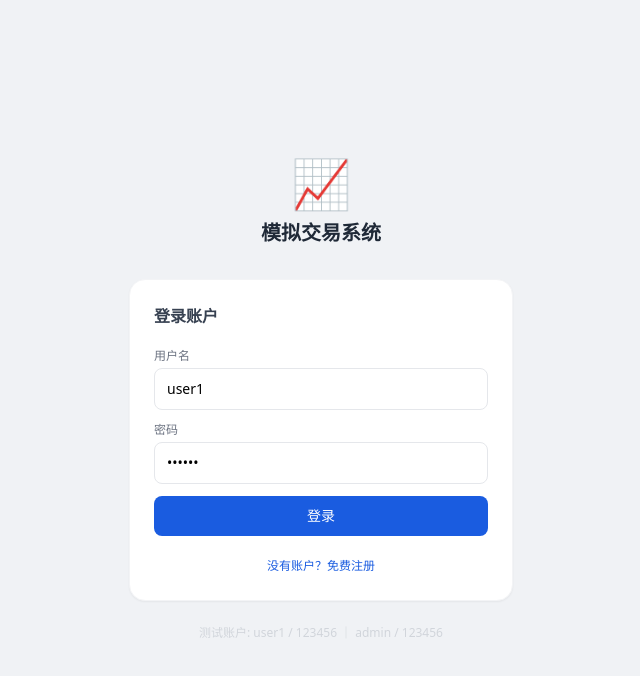
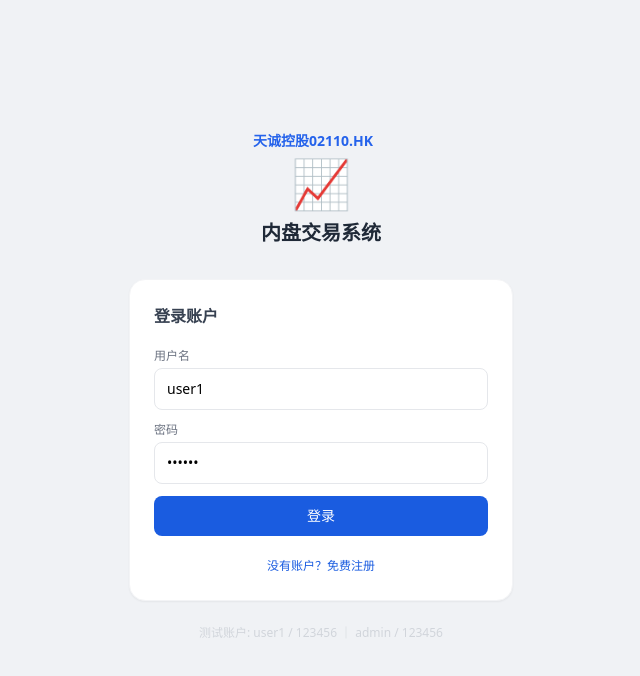
Before and after one commit to William-331/hk-stock-trading, a React (Vite) app in the folder client/: page /#/login in a window 1280 px wide. Shown: the top 676 px of the page, without its empty margins (319-959 px from the left). Built offline with nearby package versions, Linux system fonts and the light colour scheme.

Commit message:
feat: 更新标题、Logo文字，添加天诚控股02110.HK品牌标识

```diff
--- a/client/index.html
+++ b/client/index.html
@@ -3,7 +3,7 @@
   <head>
     <meta charset="UTF-8" />
     <meta name="viewport" content="width=device-width, initial-scale=1.0, user-scalable=no" />
-    <title>02110 · 模拟交易</title>
+    <title>02110.HK 内盘交易系统</title>
   </head>
   <body class="bg-gray-50 min-h-screen">
     <div id="root"></div>
--- a/client/src/pages/Login.tsx
+++ b/client/src/pages/Login.tsx
@@ -39,9 +39,10 @@ export default function Login({ onLogin }: Props) {
   return (
     <div className="min-h-screen bg-[#f0f2f5] flex flex-col items-center justify-center px-4">
       {/* Logo 区 */}
-      <div className="mb-8 text-center">
+      <div className="mb-8 text-center relative">
+        <span className="absolute -top-7 -left-2 text-sm text-blue-600 font-bold whitespace-nowrap">天诚控股02110.HK</span>
         <div className="text-5xl mb-3">📈</div>
-        <h1 className="text-xl font-bold text-gray-800">模拟交易系统</h1>
+        <h1 className="text-xl font-bold text-gray-800">内盘交易系统</h1>
       </div>
 
       {/* 卡片 */}
```
